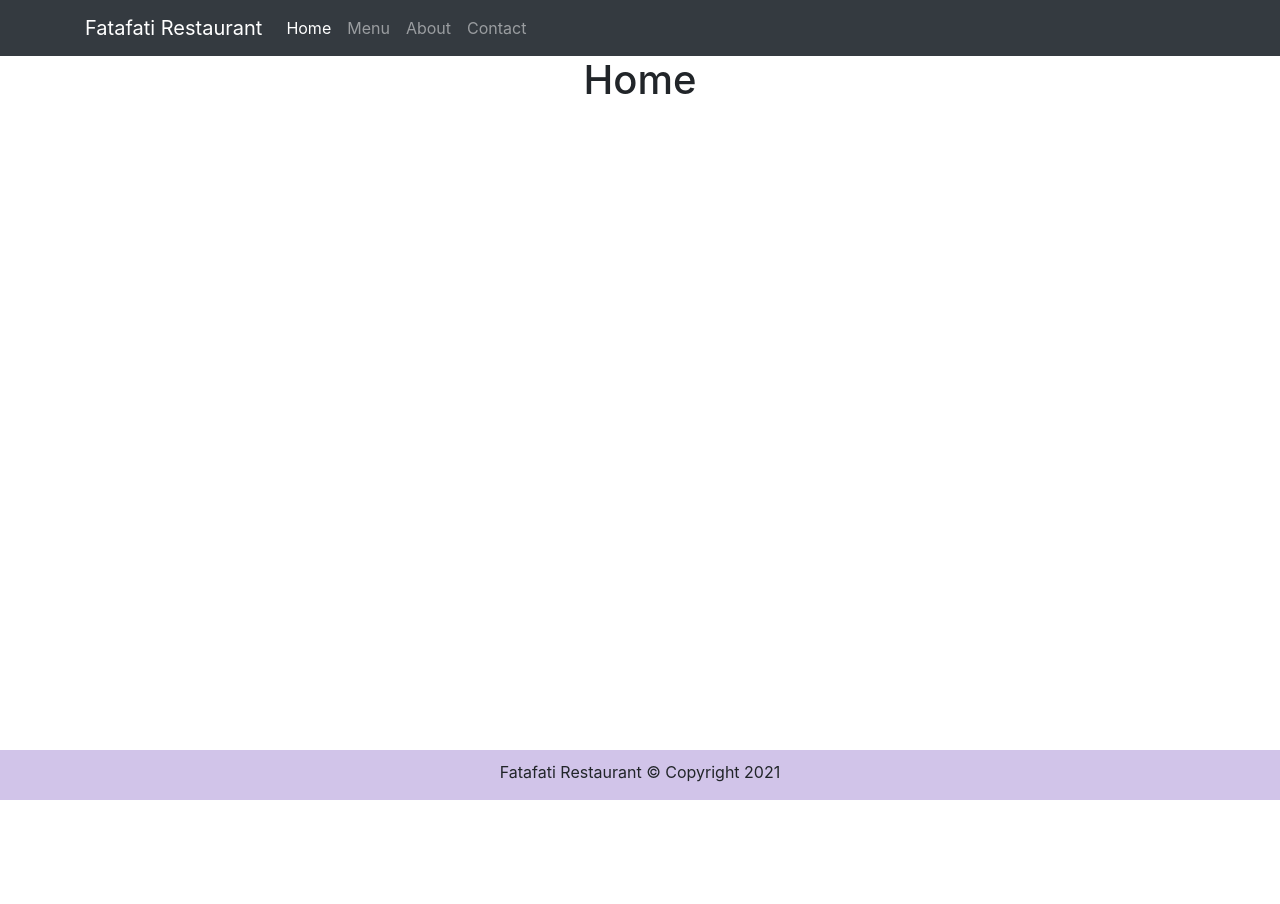
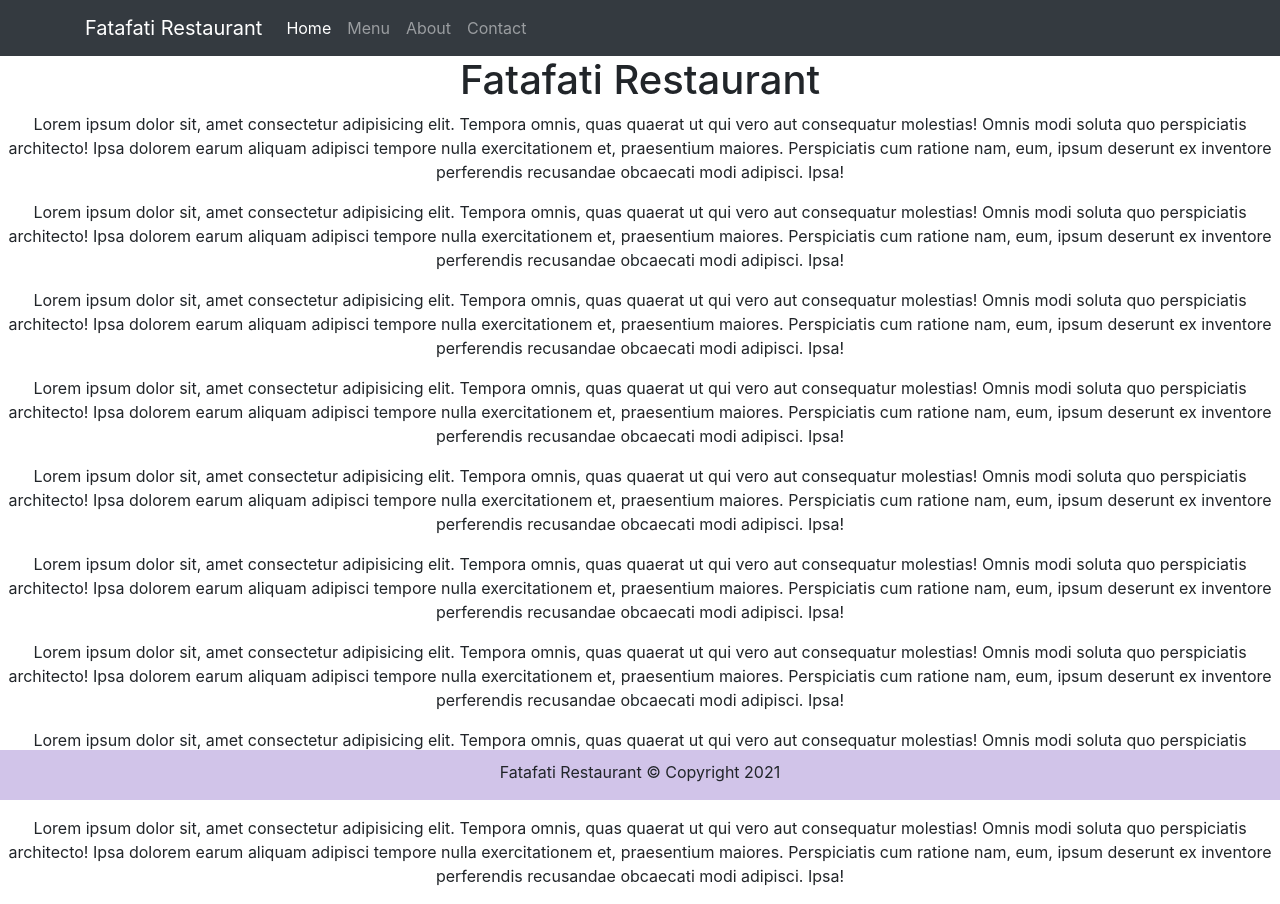
Before and after one commit to Rasujon3/bohubrihi-restaurant, a React (Create React App) app: page /home in a window 1280 px wide. Before the commit the page ends 800 px from the top, so only its background shows below. Built offline with nearby package versions, Linux system fonts and the light colour scheme.

Commit message:
Using action creators
Module 20, Video 1

```diff
--- a/src/components/body/About.js
+++ b/src/components/body/About.js
@@ -5,7 +5,18 @@ const About = () => {
 
     return (
         <div>
-            <h1>About</h1>
+            <div>
+                <h1>About</h1>
+                <p>Lorem ipsum dolor sit, amet consectetur adipisicing elit. Tempora omnis, quas quaerat ut qui vero aut consequatur molestias! Omnis modi soluta quo perspiciatis architecto! Ipsa dolorem earum aliquam adipisci tempore nulla exercitationem et, praesentium maiores. Perspiciatis cum ratione nam, eum, ipsum deserunt ex inventore perferendis recusandae obcaecati modi adipisci. Ipsa!</p>
+                <p>Lorem ipsum dolor sit, amet consectetur adipisicing elit. Tempora omnis, quas quaerat ut qui vero aut consequatur molestias! Omnis modi soluta quo perspiciatis architecto! Ipsa dolorem earum aliquam adipisci tempore nulla exercitationem et, praesentium maiores. Perspiciatis cum ratione nam, eum, ipsum deserunt ex inventore perferendis recusandae obcaecati modi adipisci. Ipsa!</p>
+                <p>Lorem ipsum dolor sit, amet consectetur adipisicing elit. Tempora omnis, quas quaerat ut qui vero aut consequatur molestias! Omnis modi soluta quo perspiciatis architecto! Ipsa dolorem earum aliquam adipisci tempore nulla exercitationem et, praesentium maiores. Perspiciatis cum ratione nam, eum, ipsum deserunt ex inventore perferendis recusandae obcaecati modi adipisci. Ipsa!</p>
+                <p>Lorem ipsum dolor sit, amet consectetur adipisicing elit. Tempora omnis, quas quaerat ut qui vero aut consequatur molestias! Omnis modi soluta quo perspiciatis architecto! Ipsa dolorem earum aliquam adipisci tempore nulla exercitationem et, praesentium maiores. Perspiciatis cum ratione nam, eum, ipsum deserunt ex inventore perferendis recusandae obcaecati modi adipisci. Ipsa!</p>
+                <p>Lorem ipsum dolor sit, amet consectetur adipisicing elit. Tempora omnis, quas quaerat ut qui vero aut consequatur molestias! Omnis modi soluta quo perspiciatis architecto! Ipsa dolorem earum aliquam adipisci tempore nulla exercitationem et, praesentium maiores. Perspiciatis cum ratione nam, eum, ipsum deserunt ex inventore perferendis recusandae obcaecati modi adipisci. Ipsa!</p>
+                <p>Lorem ipsum dolor sit, amet consectetur adipisicing elit. Tempora omnis, quas quaerat ut qui vero aut consequatur molestias! Omnis modi soluta quo perspiciatis architecto! Ipsa dolorem earum aliquam adipisci tempore nulla exercitationem et, praesentium maiores. Perspiciatis cum ratione nam, eum, ipsum deserunt ex inventore perferendis recusandae obcaecati modi adipisci. Ipsa!</p>
+                <p>Lorem ipsum dolor sit, amet consectetur adipisicing elit. Tempora omnis, quas quaerat ut qui vero aut consequatur molestias! Omnis modi soluta quo perspiciatis architecto! Ipsa dolorem earum aliquam adipisci tempore nulla exercitationem et, praesentium maiores. Perspiciatis cum ratione nam, eum, ipsum deserunt ex inventore perferendis recusandae obcaecati modi adipisci. Ipsa!</p>
+                <p>Lorem ipsum dolor sit, amet consectetur adipisicing elit. Tempora omnis, quas quaerat ut qui vero aut consequatur molestias! Omnis modi soluta quo perspiciatis architecto! Ipsa dolorem earum aliquam adipisci tempore nulla exercitationem et, praesentium maiores. Perspiciatis cum ratione nam, eum, ipsum deserunt ex inventore perferendis recusandae obcaecati modi adipisci. Ipsa!</p>
+                <p>Lorem ipsum dolor sit, amet consectetur adipisicing elit. Tempora omnis, quas quaerat ut qui vero aut consequatur molestias! Omnis modi soluta quo perspiciatis architecto! Ipsa dolorem earum aliquam adipisci tempore nulla exercitationem et, praesentium maiores. Perspiciatis cum ratione nam, eum, ipsum deserunt ex inventore perferendis recusandae obcaecati modi adipisci. Ipsa!</p>
+            </div>
         </div>
     );
 };
--- a/src/components/body/Home.js
+++ b/src/components/body/Home.js
@@ -9,7 +9,16 @@ class Home extends Component {
 
         return (
             <div>
-                <h1>Home</h1>
+                <h1>Fatafati Restaurant</h1>
+                <p>Lorem ipsum dolor sit, amet consectetur adipisicing elit. Tempora omnis, quas quaerat ut qui vero aut consequatur molestias! Omnis modi soluta quo perspiciatis architecto! Ipsa dolorem earum aliquam adipisci tempore nulla exercitationem et, praesentium maiores. Perspiciatis cum ratione nam, eum, ipsum deserunt ex inventore perferendis recusandae obcaecati modi adipisci. Ipsa!</p>
+                <p>Lorem ipsum dolor sit, amet consectetur adipisicing elit. Tempora omnis, quas quaerat ut qui vero aut consequatur molestias! Omnis modi soluta quo perspiciatis architecto! Ipsa dolorem earum aliquam adipisci tempore nulla exercitationem et, praesentium maiores. Perspiciatis cum ratione nam, eum, ipsum deserunt ex inventore perferendis recusandae obcaecati modi adipisci. Ipsa!</p>
+                <p>Lorem ipsum dolor sit, amet consectetur adipisicing elit. Tempora omnis, quas quaerat ut qui vero aut consequatur molestias! Omnis modi soluta quo perspiciatis architecto! Ipsa dolorem earum aliquam adipisci tempore nulla exercitationem et, praesentium maiores. Perspiciatis cum ratione nam, eum, ipsum deserunt ex inventore perferendis recusandae obcaecati modi adipisci. Ipsa!</p>
+                <p>Lorem ipsum dolor sit, amet consectetur adipisicing elit. Tempora omnis, quas quaerat ut qui vero aut consequatur molestias! Omnis modi soluta quo perspiciatis architecto! Ipsa dolorem earum aliquam adipisci tempore nulla exercitationem et, praesentium maiores. Perspiciatis cum ratione nam, eum, ipsum deserunt ex inventore perferendis recusandae obcaecati modi adipisci. Ipsa!</p>
+                <p>Lorem ipsum dolor sit, amet consectetur adipisicing elit. Tempora omnis, quas quaerat ut qui vero aut consequatur molestias! Omnis modi soluta quo perspiciatis architecto! Ipsa dolorem earum aliquam adipisci tempore nulla exercitationem et, praesentium maiores. Perspiciatis cum ratione nam, eum, ipsum deserunt ex inventore perferendis recusandae obcaecati modi adipisci. Ipsa!</p>
+                <p>Lorem ipsum dolor sit, amet consectetur adipisicing elit. Tempora omnis, quas quaerat ut qui vero aut consequatur molestias! Omnis modi soluta quo perspiciatis architecto! Ipsa dolorem earum aliquam adipisci tempore nulla exercitationem et, praesentium maiores. Perspiciatis cum ratione nam, eum, ipsum deserunt ex inventore perferendis recusandae obcaecati modi adipisci. Ipsa!</p>
+                <p>Lorem ipsum dolor sit, amet consectetur adipisicing elit. Tempora omnis, quas quaerat ut qui vero aut consequatur molestias! Omnis modi soluta quo perspiciatis architecto! Ipsa dolorem earum aliquam adipisci tempore nulla exercitationem et, praesentium maiores. Perspiciatis cum ratione nam, eum, ipsum deserunt ex inventore perferendis recusandae obcaecati modi adipisci. Ipsa!</p>
+                <p>Lorem ipsum dolor sit, amet consectetur adipisicing elit. Tempora omnis, quas quaerat ut qui vero aut consequatur molestias! Omnis modi soluta quo perspiciatis architecto! Ipsa dolorem earum aliquam adipisci tempore nulla exercitationem et, praesentium maiores. Perspiciatis cum ratione nam, eum, ipsum deserunt ex inventore perferendis recusandae obcaecati modi adipisci. Ipsa!</p>
+                <p>Lorem ipsum dolor sit, amet consectetur adipisicing elit. Tempora omnis, quas quaerat ut qui vero aut consequatur molestias! Omnis modi soluta quo perspiciatis architecto! Ipsa dolorem earum aliquam adipisci tempore nulla exercitationem et, praesentium maiores. Perspiciatis cum ratione nam, eum, ipsum deserunt ex inventore perferendis recusandae obcaecati modi adipisci. Ipsa!</p>
             </div>
         );
     }
--- a/src/components/body/Menu.js
+++ b/src/components/body/Menu.js
@@ -3,8 +3,7 @@ import MenuItem from "./MenuItem";
 import DishDetail from "./DishDetail.js";
 import { CardColumns, Modal, ModalBody, ModalFooter, Button } from 'reactstrap';
 import { connect } from "react-redux";
-import * as actionTypes from '../../redux/actionTypes';
-
+import { addComment } from "../../redux/actionCreators";
 
 const mapStateToProps = state => {
   return {
@@ -15,15 +14,7 @@ const mapStateToProps = state => {
 
 const mapDispatchToProps = dispatch => {
   return {
-    addComment: (dishId, rating, author, comment) => dispatch({
-      type: actionTypes.ADD_COMMENT,
-      payload: {
-        dishId: dishId,
-        author: author,
-        rating: rating,
-        comment: comment
-      }
-    })
+    addComment: (dishId, rating, author, comment) => dispatch(addComment(dishId, rating, author, comment))
   }
 }
 
--- /dev/null
+++ b/src/redux/actionCreators.js
@@ -0,0 +1,11 @@
+import * as actionTypes from './actionTypes'
+
+export const addComment = (dishId, rating, author, comment) => ({
+    type: actionTypes.ADD_COMMENT,
+    payload: {
+        dishId: dishId,
+        author: author,
+        rating: rating,
+        comment: comment
+    }
+})
```
